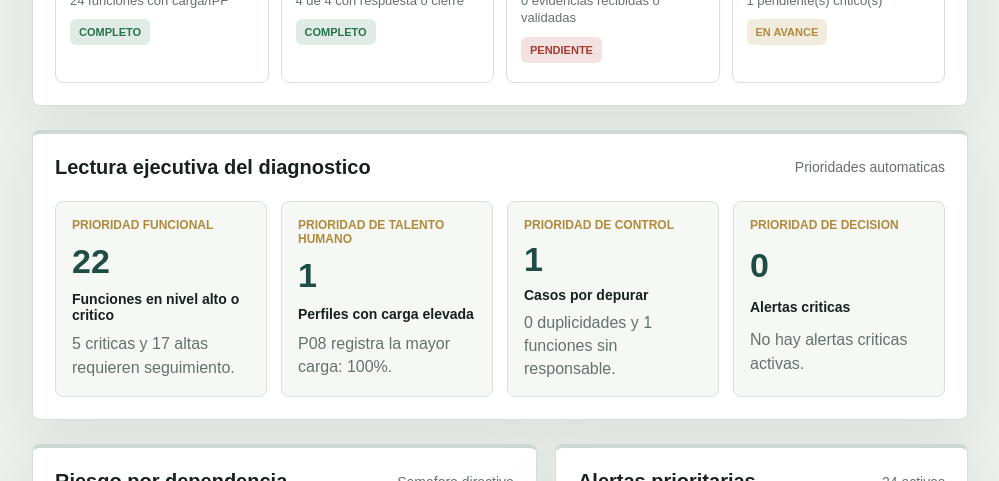
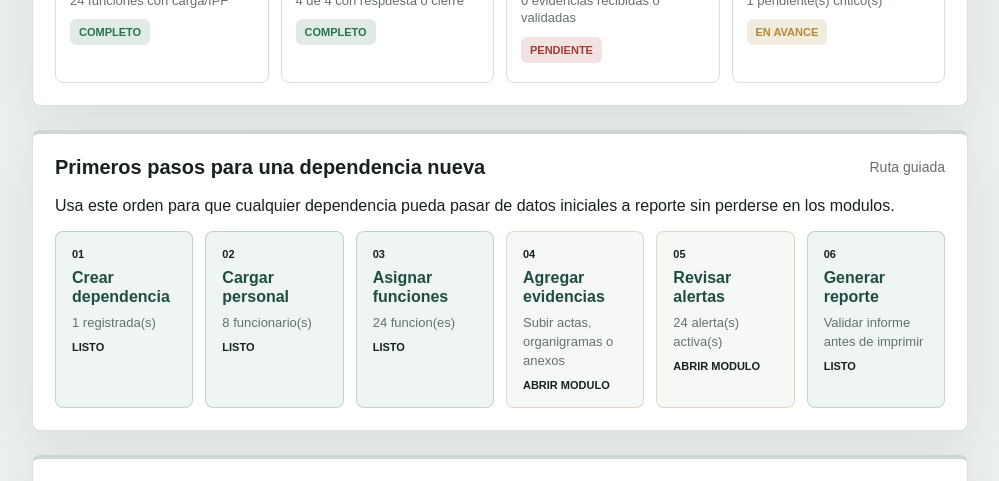
Before and after one commit to accionintegralco2-lang/sigth_orgtal, a Next.js app: page /dashboard in a window 1280 px wide. Shown: the part 1360-1841 px from the top of the page, without its empty margins (280-1279 px from the left). Built offline with nearby package versions, Linux system fonts and the light colour scheme; no server answers; the database is empty.

Commit message:
Agrega ruta guiada para dependencias nuevas

```diff
--- a/app/globals.css
+++ b/app/globals.css
@@ -819,6 +819,66 @@ button {
   display: grid;
   grid-template-columns: 1.1fr 0.9fr;
   gap: 18px;
+}
+
+.quick-start-panel {
+  border-color: rgba(31, 77, 67, 0.16);
+}
+
+.quick-start-grid {
+  display: grid;
+  grid-template-columns: repeat(6, minmax(0, 1fr));
+  gap: 12px;
+  margin-top: 16px;
+}
+
+.quick-start-card {
+  min-height: 154px;
+  display: grid;
+  gap: 8px;
+  align-content: start;
+  padding: 16px;
+  border: 1px solid var(--line);
+  border-radius: 8px;
+  background: var(--surface-soft);
+  color: inherit;
+  text-decoration: none;
+  transition: transform 0.2s ease, border-color 0.2s ease, box-shadow 0.2s ease;
+}
+
+.quick-start-card:hover {
+  transform: translateY(-2px);
+  border-color: rgba(31, 77, 67, 0.28);
+  box-shadow: var(--shadow);
+}
+
+.quick-start-card.ready {
+  border-color: rgba(38, 115, 77, 0.24);
+  background: rgba(38, 115, 77, 0.07);
+}
+
+.quick-start-card.pending {
+  border-color: rgba(168, 111, 18, 0.24);
+}
+
+.quick-start-card span,
+.quick-start-card small {
+  color: var(--gold-dark);
+  font-size: 11px;
+  font-weight: 800;
+  text-transform: uppercase;
+}
+
+.quick-start-card strong {
+  color: var(--brand);
+  line-height: 1.2;
+}
+
+.quick-start-card p {
+  margin: 0;
+  color: var(--muted);
+  font-size: 13px;
+  line-height: 1.45;
 }
 
 .panel {
@@ -3397,6 +3457,7 @@ td {
   .progress-overview,
   .quality-action-grid,
   .quality-hero,
+  .quick-start-grid,
   .risk-visual-card,
   .report-preflight,
   .report-cover,
--- a/components/dashboard-view.tsx
+++ b/components/dashboard-view.tsx
@@ -1,6 +1,7 @@
 "use client";
 
 import type { CSSProperties } from "react";
+import Link from "next/link";
 import { AppShell } from "@/components/app-shell";
 import { DiagnosisProgressPanel } from "@/components/diagnosis-progress-panel";
 import { useOrgData } from "@/components/org-data-provider";
@@ -32,6 +33,44 @@ export function DashboardView() {
   const criticalAlerts = alerts.filter((alert) => alert.nivel === "critico").length;
   const topWorkload = [...data.personal].sort((a, b) => b.cargaLaboral - a.cargaLaboral)[0];
   const highestRiskDependency = [...metrics.riesgosPorDependencia].sort((a, b) => b.valor - a.valor)[0];
+  const quickStartSteps = [
+    {
+      title: "Crear dependencia",
+      detail: data.dependencias.length ? `${data.dependencias.length} registrada(s)` : "Iniciar una dependencia nueva",
+      href: "/configuracion",
+      ready: data.dependencias.length > 0
+    },
+    {
+      title: "Cargar personal",
+      detail: data.personal.length ? `${data.personal.length} funcionario(s)` : "Registrar funcionarios o importar CSV",
+      href: "/personal",
+      ready: data.personal.length > 0
+    },
+    {
+      title: "Asignar funciones",
+      detail: data.funciones.length ? `${data.funciones.length} funcion(es)` : "Registrar responsables y respaldos",
+      href: "/funciones",
+      ready: data.funciones.length > 0
+    },
+    {
+      title: "Agregar evidencias",
+      detail: data.evidencias.length ? `${data.evidencias.length} soporte(s)` : "Subir actas, organigramas o anexos",
+      href: "/evidencias",
+      ready: data.evidencias.length > 0
+    },
+    {
+      title: "Revisar alertas",
+      detail: alerts.length ? `${alerts.length} alerta(s) activa(s)` : "Sin alertas activas",
+      href: "/alertas",
+      ready: alerts.length === 0
+    },
+    {
+      title: "Generar reporte",
+      detail: "Validar informe antes de imprimir",
+      href: "/reportes",
+      ready: data.dependencias.length > 0 && data.personal.length > 0 && data.funciones.length > 0
+    }
+  ];
   const executivePriorities = [
     {
       title: "Prioridad funcional",
@@ -110,6 +149,27 @@ export function DashboardView() {
         </section>
 
         <DiagnosisProgressPanel data={data} />
+
+        <section className="panel quick-start-panel">
+          <div className="panel-heading">
+            <h2>Primeros pasos para una dependencia nueva</h2>
+            <span>Ruta guiada</span>
+          </div>
+          <p>
+            Usa este orden para que cualquier dependencia pueda pasar de datos
+            iniciales a reporte sin perderse en los modulos.
+          </p>
+          <div className="quick-start-grid">
+            {quickStartSteps.map((step, index) => (
+              <Link className={step.ready ? "quick-start-card ready" : "quick-start-card pending"} href={step.href} key={step.title}>
+                <span>{String(index + 1).padStart(2, "0")}</span>
+                <strong>{step.title}</strong>
+                <p>{step.detail}</p>
+                <small>{step.ready ? "Listo" : "Abrir modulo"}</small>
+              </Link>
+            ))}
+          </div>
+        </section>
 
         <section className="panel executive-summary">
           <div className="panel-heading">
```
